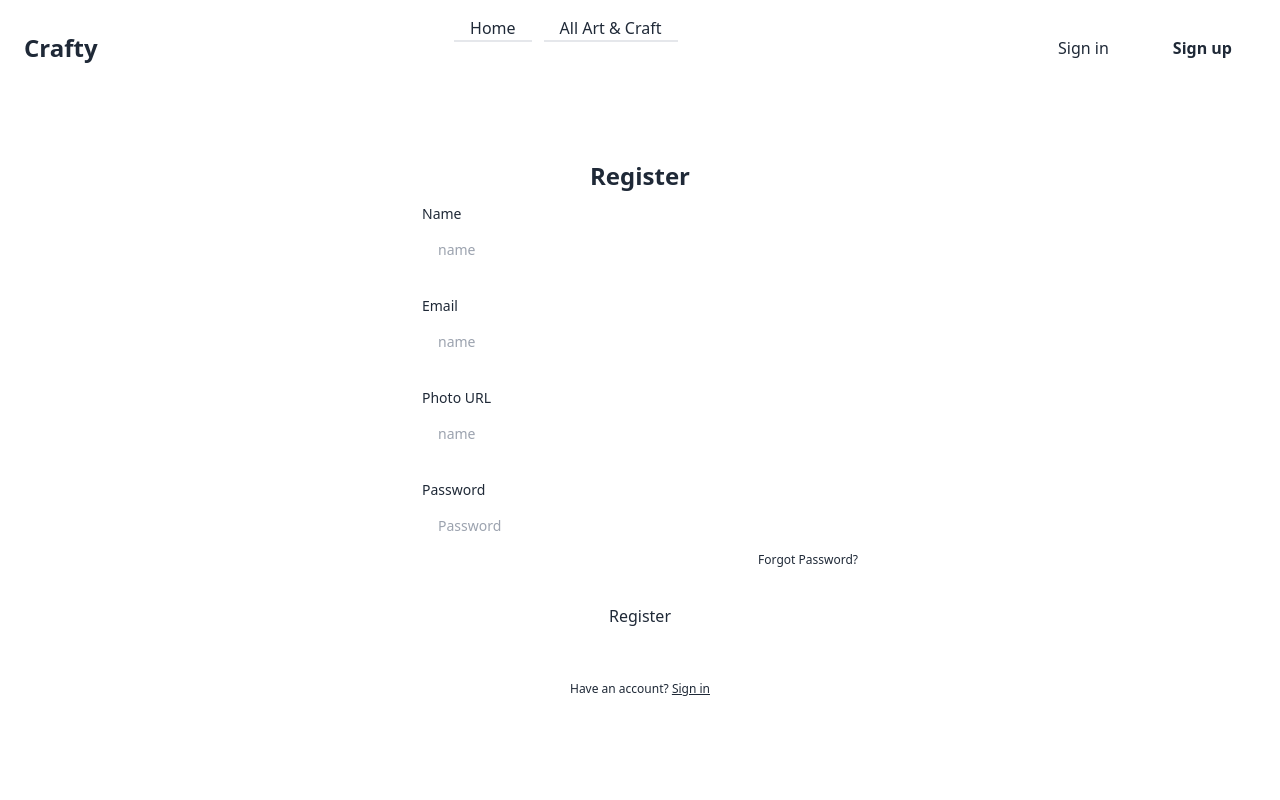
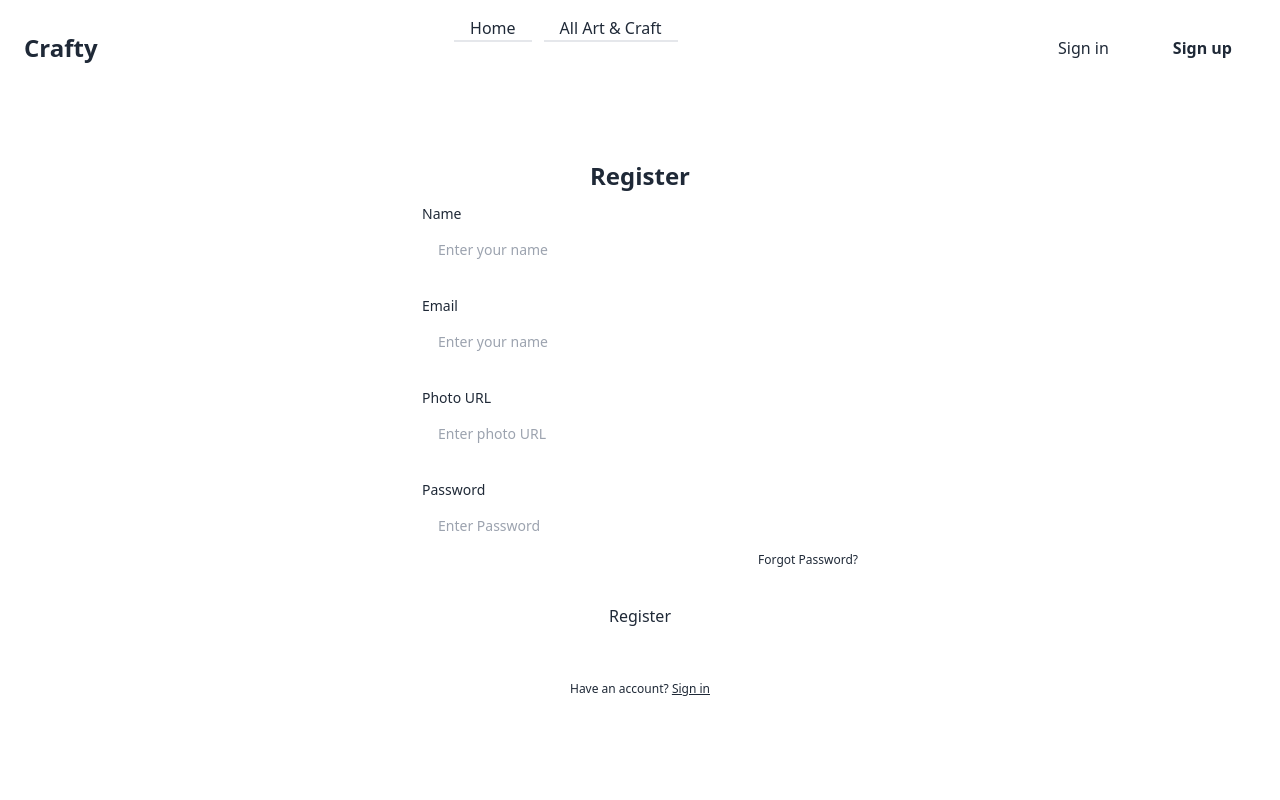
Before and after one commit to IftikherLutfur/craft-website-client, a React (Vite) app: page /up in a window 1280 px wide. Shown: the top 800 px of the page. Built offline with nearby package versions, Linux system fonts and the light colour scheme; no server answers.

Commit message:
Added the view details functionality of Craft item card

```diff
--- a/src/Components/AllArtAndCraft/AllArtAndCraft.jsx
+++ b/src/Components/AllArtAndCraft/AllArtAndCraft.jsx
@@ -25,7 +25,8 @@ const AllArtAndCraft = () => {
               <p><small>Process: </small>{it.process}</p>
               </div>
               <div className="w-full">
-               <NavLink to={`/craft/${it._id}`}><button className=" w-full btn btn-primary">View Details</button></NavLink>
+          <NavLink to={`/craft/${it._id}`}><button className=" w-full btn bg-pink-400">
+            View Details</button></NavLink>
               </div>
             </div>
           </div>)
--- a/src/Components/HomePageData/HomeCraft.jsx
+++ b/src/Components/HomePageData/HomeCraft.jsx
@@ -1,4 +1,5 @@
 import { useEffect, useState } from "react";
+import { NavLink } from "react-router-dom";
 
 const HomeCraft = () => {
 
@@ -19,6 +20,8 @@ const HomeCraft = () => {
                 <div className="card-body">
                   <h2 className="card-title">{dt.item}</h2>
                   <p>{dt.description}</p>
+                  <NavLink to={`/craft/${dt._id}`}><button className="btn w-full bg-pink-400">
+                    View Details</button></NavLink>
 
                 </div>
               </div>)
--- a/src/Components/Navbar/Navbar.jsx
+++ b/src/Components/Navbar/Navbar.jsx
@@ -42,7 +42,7 @@ const Navbar = () => {
 						user
 						&&
 						<li className="flex">
-							<NavLink className={({isActive}) => isActive? "text-pink-400" : ""} to='/list'><a rel="noopener noreferrer" href="#" className="flex items-center px-4 -mb-1 border-b-2 dark:border-">My Art&Craft List</a></NavLink>
+							<NavLink className={({isActive}) => isActive? "text-pink-400" : ""} to='/list'><a rel="noopener noreferrer" href="#" className="flex items-center px-4 -mb-1 border-b-2 dark:border-">My List</a></NavLink>
 						</li>
 						}
 
--- a/src/Components/SignUpIn/SignIn.jsx
+++ b/src/Components/SignUpIn/SignIn.jsx
@@ -1,6 +1,7 @@
 import { useContext } from "react";
 import { AuthContext } from "../AuthProvider/AuthProvider";
 import { Link } from "react-router-dom";
+import Swal from "sweetalert2";
 
 const SignIn = () => {
 
@@ -14,6 +15,13 @@ const SignIn = () => {
 
         logIn(email,password)
         .then(res=>{
+            Swal.fire({
+                position: "center",
+                icon: "success",
+                title: "Login Successfully",
+                showConfirmButton: false,
+                timer: 1500
+              });
             console.log(res.user);
         })
         .catch(error=>{
--- a/src/Components/SignUpIn/SignUp.jsx
+++ b/src/Components/SignUpIn/SignUp.jsx
@@ -36,7 +36,7 @@ const SignUp = () => {
               });
         }
         else Swal.fire({
-            position: "top-end",
+            position: "top",
             icon: "success",
             title: "Registered Successfully",
             showConfirmButton: false,
@@ -69,7 +69,7 @@ const SignUp = () => {
                         <input
                             type="text"
                             name="name"
-                            placeholder="name"
+                            placeholder="Enter your name"
                             className="w-full px-4 py-3 rounded-md dark:border-gray-300 dark:bg-gray-50 dark:text-gray-800 focus:dark:border-violet-600" />
                     </div>
 
@@ -79,7 +79,7 @@ const SignUp = () => {
                         <input
                             type="email"
                             name="email"
-                            placeholder="name"
+                            placeholder="Enter your name"
                             className="w-full px-4 py-3 rounded-md dark:border-gray-300 dark:bg-gray-50 dark:text-gray-800 focus:dark:border-violet-600" />
                     </div>
 
@@ -89,7 +89,7 @@ const SignUp = () => {
                         <input
                             type="url"
                             name="image"
-                            placeholder="name"
+                            placeholder="Enter photo URL"
                             className="w-full px-4 py-3 rounded-md dark:border-gray-300 dark:bg-gray-50 dark:text-gray-800 focus:dark:border-violet-600" />
                     </div>
 
@@ -101,7 +101,7 @@ const SignUp = () => {
                         <input
                             type="password"
                             name="password"
-                            placeholder="Password"
+                            placeholder="Enter Password"
                             className="w-full px-4 py-3 rounded-md dark:border-gray-300 dark:bg-gray-50 dark:text-gray-800 focus:dark:border-violet-600" />
 
                         <div className="flex justify-end text-xs dark:text-gray-600">
--- a/src/Components/Update/UpdateData.jsx
+++ b/src/Components/Update/UpdateData.jsx
@@ -180,7 +180,7 @@ const UpdateData = () => {
 
                 </div>
 
-                <button className="block w-full p-3 text-center rounded-sm dark:text-gray-50 dark:bg-violet-600">Add</button>
+                <button className="block w-full p-3 text-center rounded-sm text-black bg-pink-400">Update</button>
             </form>
 
         </div>
```
